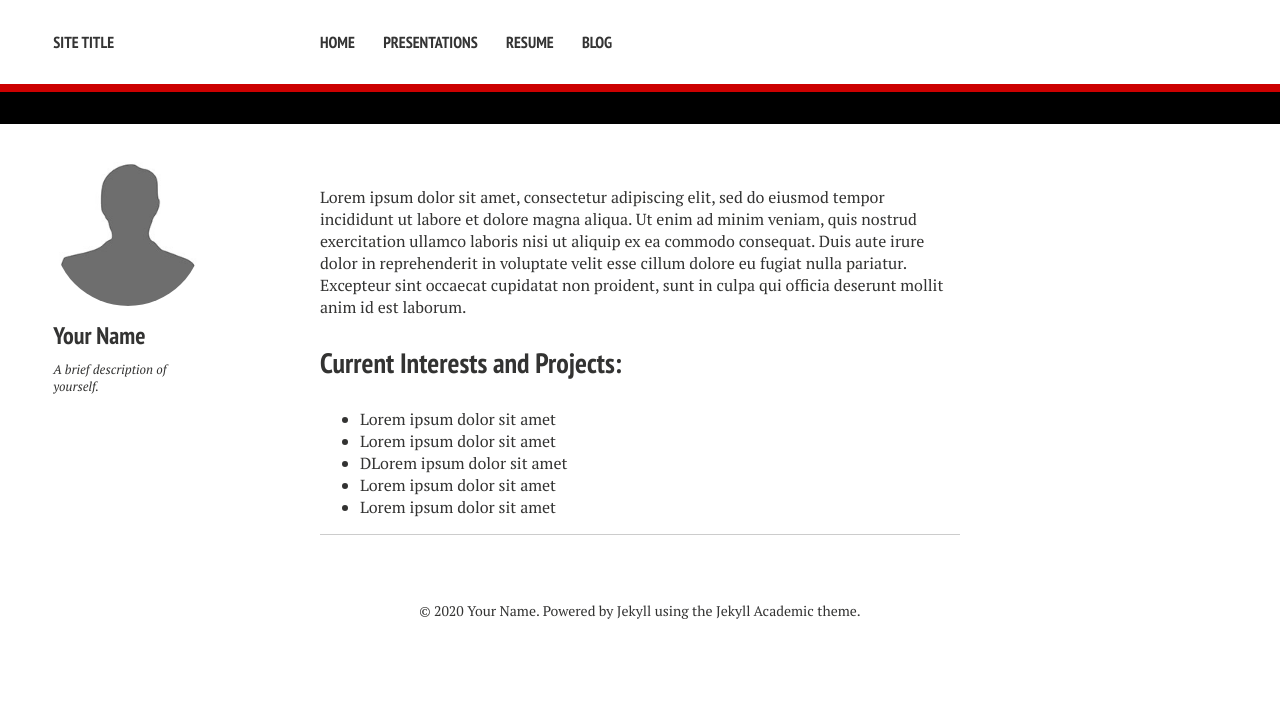
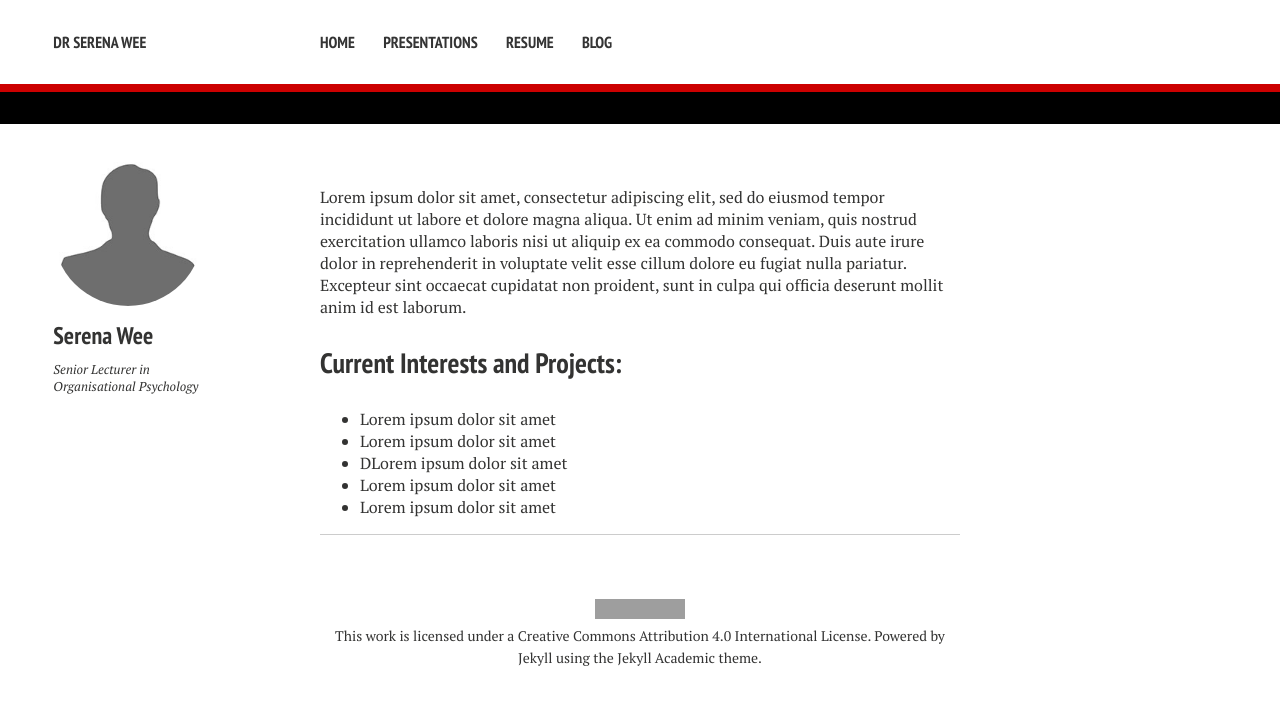
Before and after one commit to serena-wee/serena-wee.github.io, a Jekyll site: the page built from index.md, in a window 1280 px wide. Shown: the top 705 px of the page. Built offline with Jekyll 4.4.1, drawn with Linux system fonts in a browser that asks for light colours; nearby versions of some CDN libraries; grey boxes are pictures that could not be loaded.

Commit message:
Update _config.yml

```diff
--- a/_config.yml
+++ b/_config.yml
@@ -1,20 +1,20 @@
 # Site wide configuration
 
-title: Site Title
+title: Dr Serena Wee
 locale: en_US
 logo: # filename of a logo image that has been placed into your images directory
 
 # Enter the following platform usernames if you would like for them to appear on your site.
 owner:
-  name: Your Name
+  name: Serena Wee
   avatar: bio-photo.jpg
-  bio: "A brief description of yourself."
-  email: #emailaddress
+  bio: "Senior Lecturer in Organisational Psychology"
+  email: #serena.wee@uwa.edu.au
   # Do not include the @ symbol in your Twitter username
-  twitter: #username
-  linkedin: #username
-  github: #username
-  orcid: # ID Number (ex. 0000-0000-0000-0000)
+  twitter: #wee_r_serena
+  linkedin: #serena-wee-3522505
+  github: #serena-wee
+  orcid: #0000-0002-1609-7359
   researchgate: #username
   mendeley: #username
   google:
@@ -47,7 +47,7 @@ lowlight-color: '#000'
 
   # NOTE: If you would like your site to be licensed under a creative commons license, uncomment the 'yes' next to the type of license you wish to use.
 creative-commons:
-  cc-by: #yes
+  cc-by: yes
   cc-by-nc: #yes
 
 #DO NOT EDIT BEYOND THIS POINT
```
